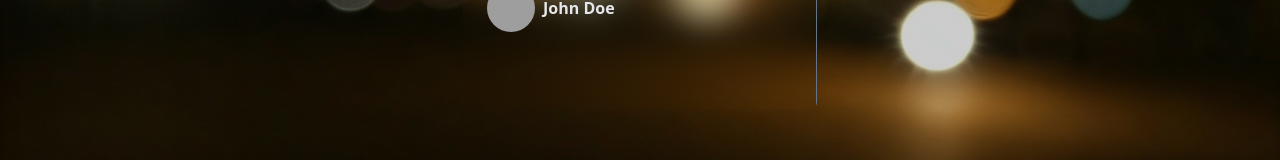
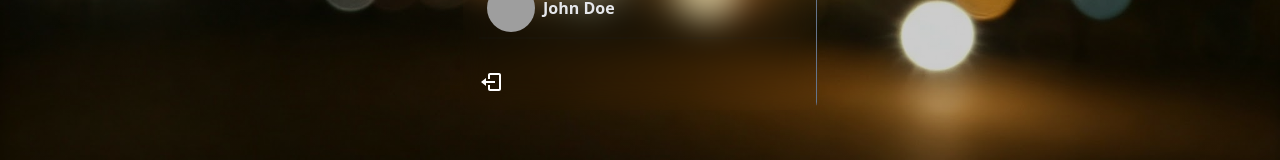
Before and after one commit to LionelP1/chat-app, a React (Vite) app in the folder frontend/: page / in a window 1280 px wide. Shown: the part 597-757 px from the top of the page. Built offline with nearby package versions, Linux system fonts and the light colour scheme; grey boxes are pictures that could not be loaded.

Commit message:
Created logout button component

```diff
--- /dev/null
+++ b/frontend/src/components/sidebar/LogoutButton.jsx
@@ -0,0 +1,10 @@
+import { BiLogOut } from "react-icons/bi";
+
+const LogoutButton = () => {
+	return (
+		<div className='mt-auto'>
+			<BiLogOut className='w-6 h-6 text-white cursor-pointer' />
+		</div>
+	);
+};
+export default LogoutButton;
--- a/frontend/src/components/sidebar/SideBar.jsx
+++ b/frontend/src/components/sidebar/SideBar.jsx
@@ -1,5 +1,5 @@
 import Conversations from "./Conversations";
-// import LogoutButton from "./LogoutButton";
+import LogoutButton from "./LogoutButton";
 import SearchInput from "./SearchInput";
 
 const SideBar = () => {
@@ -8,7 +8,7 @@
 			<SearchInput />
 			<div className='divider px-3'></div>
 			<Conversations />
-			{/* <LogoutButton /> */}
+			<LogoutButton />
 		</div>
 	);
 };
```
